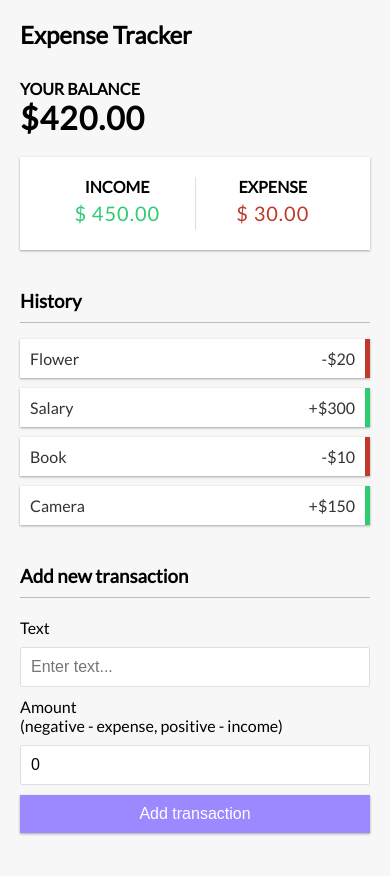
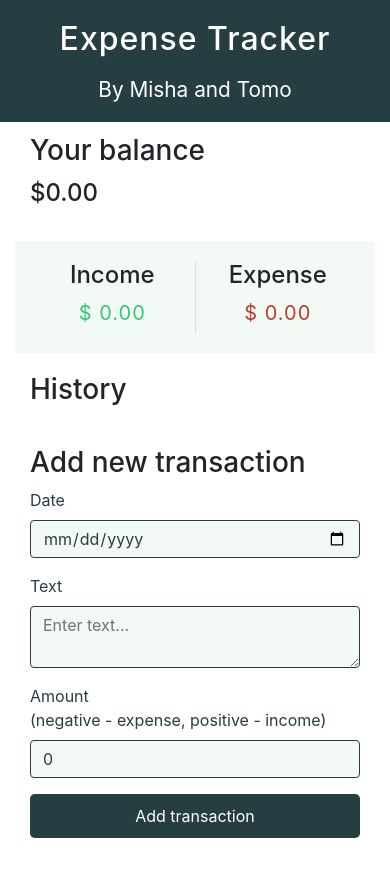
Before and after one commit to h2tomohiro/expense-tracker, a React (Create React App) app: page / in a window 390 px wide. Shown: the top 876 px of the page. Built offline with nearby package versions, Linux system fonts and the light colour scheme.

Commit message:
responsive first commit

```diff
--- a/src/App.css
+++ b/src/App.css
@@ -1,47 +1,43 @@
 @import url('https://fonts.googleapis.com/css?family=Lato&display=swap');
 
-:root {
-  --box-shadow: 0 1px 3px rgba(0, 0, 0, 0.12), 0 1px 2px rgba(0, 0, 0, 0.24);
+.cont-wrap {
+  padding: 0 0 4rem;
 }
 
-* {
-  box-sizing: border-box;
+/* ------HEADER---------- */
+
+#header-wrap {
+  background-color: #263D42;
+  color: white;
 }
 
-body {
-  background-color: #f7f7f7;
-  display: flex;
-  flex-direction: column;
-  align-items: center;
-  justify-content: center;
-  min-height: 100vh;
+#header-HL {
+  letter-spacing: 1px;
+  font-size: 2rem;
   margin: 0;
-  font-family: 'Lato', sans-serif;
+  padding: 20px 0 1rem;
 }
 
-.container {
-  margin: 30px auto;
-  width: 350px;
+.header-subHl {
+  font-size: 1.3rem;
 }
 
-h1 {
-  letter-spacing: 1px;
+/* ------BALANCE---------- */
+
+.hl3 {
+  padding: 0.8rem 0 0.2rem;
   margin: 0;
 }
 
-h3 {
-  border-bottom: 1px solid #bbb;
-  padding-bottom: 10px;
-  margin: 40px 0 10px;
-}
-
-h4 {
+.hl4 {
   margin: 0;
+  padding: 0.5rem 0 0.8rem;
   text-transform: uppercase;
 }
 
+/* ---------INCOME-EXPENSE---------- */
 .inc-exp-container {
-  background-color: #fff;
+  background-color: #F3F9F4;
   box-shadow: var(--box-shadow);
   padding: 20px;
   display: flex;
@@ -72,28 +68,15 @@ h4 {
   color: #c0392b;
 }
 
-label {
-  display: inline-block;
-  margin: 10px 0;
-}
+/* ---------HISTORY-------- */
 
-input[type='text'],
-input[type='number'] {
-  border: 1px solid #dedede;
-  border-radius: 2px;
-  display: block;
-  font-size: 16px;
-  padding: 10px;
-  width: 100%;
-}
-
-.btn {
+#btn {
   cursor: pointer;
-  background-color: #9c88ff;
+  background-color: #263D42;
   box-shadow: var(--box-shadow);
   color: #fff;
   border: 0;
-  display: block;
+
   font-size: 16px;
   margin: 10px 0 30px;
   padding: 10px;
@@ -112,9 +95,9 @@ input[type='number'] {
 }
 
 .list li {
-  background-color: #fff;
+  background-color: #F3F9F4;
   box-shadow: var(--box-shadow);
-  color: #333;
+  color: #263D42;
   display: flex;
   justify-content: space-between;
   position: relative;
@@ -150,8 +133,62 @@ input[type='number'] {
   opacity: 1;
 }
 
-@media (max-width: 320px) {
-  .container {
-    width: 300px;
+/* ------FORM---------- */
+#input1,
+#input2,
+#input3 {
+  background-color: #F3F9F4;
+  border: 0.06rem solid #263D42;
+  color: #263D42;
+}
+
+#label1,
+#label2,
+#label3 {
+  color: #263D42;
+}
+
+
+@media (min-width: 769px) {
+
+
+   #root {
+    max-width: 650px;
+    width: 80vw;
+    height: 80vw;
+    margin: 10vh auto;
+  }
+
+  #header-HL {
+    letter-spacing: 1px;
+    font-size: 3rem;
+    margin: 0;
+    padding: 2rem 0 1rem;
+  }
+
+  .header-subHl {
+    font-size: 2rem;
+    padding: 0 0 2rem;
+  }
+
+  .hl3 {
+    font-size: 2.2rem;
+    padding: 1.5rem 0 1rem;
+    margin: 0;
+  }
+
+  .hl4 {
+    font-size: 2rem;
+    margin: 0;
+    padding: 0.5rem 0 1rem;
+    text-transform: uppercase;
+  }
+
+  .inc-exp-hl {
+    font-size: 2rem;
+  }
+  .money {
+    font-size: 2rem;
+    font-weight: 500;
   }
 }
--- a/src/App.js
+++ b/src/App.js
@@ -8,16 +8,21 @@ import { AddTransaction } from './components/AddTransaction';
 import { GlobalProvider } from './context/GlobalState';
 // any change to push it to githubß
 import './App.css';
+// style
+import 'bootstrap/dist/css/bootstrap.min.css';
+
 
 function App() {
   return (
     <GlobalProvider>
+      <div className="container-lg" id="app-wrapper">
       <Header />
-      <div className='container'>
+      <div className="cont-wrap">
         <Balance />
         <IncomeExpenses />
         <TransactionList />
         <AddTransaction />
+      </div>
       </div>
     </GlobalProvider >
   );
--- a/src/components/AddTransaction.js
+++ b/src/components/AddTransaction.js
@@ -1,26 +1,50 @@
-import React, { useState } from 'react'
+import React, { useState, useContext } from 'react'
+import { GlobalContext } from '../context/GlobalState';
+import { Button, Form, FormGroup, Label, Input, FormText } from 'reactstrap';
 
 export const AddTransaction = () => {
+  const [date, setStartDate] = useState('')
   const [text, setText] = useState('');
   const [amount, setAmount] = useState(0);
 
+  const { addTransaction } = useContext(GlobalContext);
+
+  const onSubmit = e => {
+    e.preventDefault();
+
+    const newTransaction = {
+      id: Math.floor(Math.random() * 100000000),
+      date: date,
+      text,
+      amount: +amount,
+    }
+
+    addTransaction(newTransaction);
+  }
+
   return (
-    <>
+    <div className="container">
       <h3>Add new transaction</h3>
-      <form>
-        <div className="form-control">
-          <label htmlFor="text">Text</label>
-          <input type="text" value={text} onChange={(e) => setText(e.target.value)} placeholder="Enter text..." />
-        </div>
-        <div className="form-control">
-          <label htmlFor="amount"
+      <Form onSubmit={onSubmit}>
+        <FormGroup>
+          <Label id="label1" htmlFor="date">Date</Label>
+          <Input id="input1" type="date" onChange={(e) => setStartDate(e.target.value)} required/>
+        </FormGroup>
+        <FormGroup>
+          <Label id="label2" htmlFor="text">Text</Label>
+          <Input id="input2" type="textarea" value={text} onChange={(e) => setText(e.target.value)} placeholder="Enter text..." required/>
+        </FormGroup>
+        <FormGroup>
+          <Label id="label3" htmlFor="amount"
           >Amount <br />
-            (negative - expense, positive - income)</label
+            (negative - expense, positive - income)</Label
           >
-          <input type="number" value={amount} onChange={(e) => setAmount(e.target.value)} placeholder="Enter amount..." />
-        </div>
-        <button className="btn">Add transaction</button>
-      </form>
-    </>
+          <Input id="input3" type="number" value={amount} onChange={(e) => setAmount(e.target.value)} placeholder="Enter amount..." required/>
+        </FormGroup>
+
+        <Button id="btn" size="lg" block>Add transaction</Button>
+
+      </Form>
+    </div>
   )
 }
--- a/src/components/Balance.js
+++ b/src/components/Balance.js
@@ -7,9 +7,9 @@ export const Balance = () => {
   const amounts = transactions.map(transaction => transaction.amount);
   const total = amounts.reduce((acc, item) => (acc += item), 0).toFixed(2);
   return (
-    <>
-      <h4>Your balance</h4>
-      <h1>${total}</h1>
-    </>
+    <div className="col-12">
+      <h3 className="hl3">Your balance</h3>
+      <h4 className="hl4">${total}</h4>
+    </div>
   )
 }
--- a/src/components/Header.js
+++ b/src/components/Header.js
@@ -2,8 +2,11 @@ import React from 'react'
 
 export const Header = () => {
   return (
-    <h2>
+    <div id="header-wrap" className="row m-10 p-25">
+    <h1 id="header-HL" className="col-12 text-center p-15">
       Expense Tracker
-    </h2>
+    </h1>
+      <p className="header-subHl col-12 text-center">By Misha and Tomo</p>
+    </div>
   )
 }
--- a/src/components/IncomeExpenses.js
+++ b/src/components/IncomeExpenses.js
@@ -32,13 +32,13 @@ export const IncomeExpenses = () => {
   );
 
   return (
-    <div className="inc-exp-container">
+    <div className="inc-exp-container col-12">
       <div>
-          <h4>Income</h4>
+        <h4 className="inc-exp-hl">Income</h4>
         <p className="money plus">{moneyFormatter(income)}</p>
       </div>
       <div>
-          <h4>Expense</h4>
+        <h4 className="inc-exp-hl">Expense</h4>
         <p className="money minus">{moneyFormatter(expense)}</p>
       </div>
     </div>
--- a/src/components/Transaction.js
+++ b/src/components/Transaction.js
@@ -5,8 +5,8 @@ export const Transaction = ({ transaction }) => {
   const { deleteTransaction } = useContext(GlobalContext);
   const sign = transaction.amount < 0 ? '-' : '+';
   return (
-    <li className={transaction.amount < 0 ? 'minus' : 'plus'}>
-      {transaction.text} <span>{sign}${Math.abs(transaction.amount)}</span><button onClick={() => deleteTransaction(transaction.id)} class="delete-btn">x</button>
+    <li className={"col-12", transaction.amount < 0 ? 'minus' : 'plus'} >
+      <span>{transaction.date}</span>{transaction.text} <span> {sign}${Math.abs(transaction.amount)}</span><button onClick={() => deleteTransaction(transaction.id)} class="delete-btn">x</button>
     </li>
   )
 }
--- a/src/components/TransactionList.js
+++ b/src/components/TransactionList.js
@@ -7,11 +7,11 @@ export const TransactionList = () => {
   const { transactions } = useContext(GlobalContext);
 
   return (
-    <>
+    <div className="col-12">
       <h3>History</h3>
       <ul className="list">
         {transactions.map(transaction => (<Transaction key={transactions.id} transaction={transaction} />))}
       </ul>
-    </>
+    </div>
   )
 }
--- a/src/context/GlobalState.js
+++ b/src/context/GlobalState.js
@@ -3,10 +3,7 @@ import AppReducer from './AppReducer';
 
 const initialState = {
   transactions: [
-    { id: 1, text: 'Flower', amount: -20 },
-    { id: 2, text: 'Salary', amount: 300 },
-    { id: 3, text: 'Book', amount: -10 },
-    { id: 4, text: 'Camera', amount: 150 },
+
   ]
 }
 
```
Lines whose indentation alone changed are shown as unchanged.
